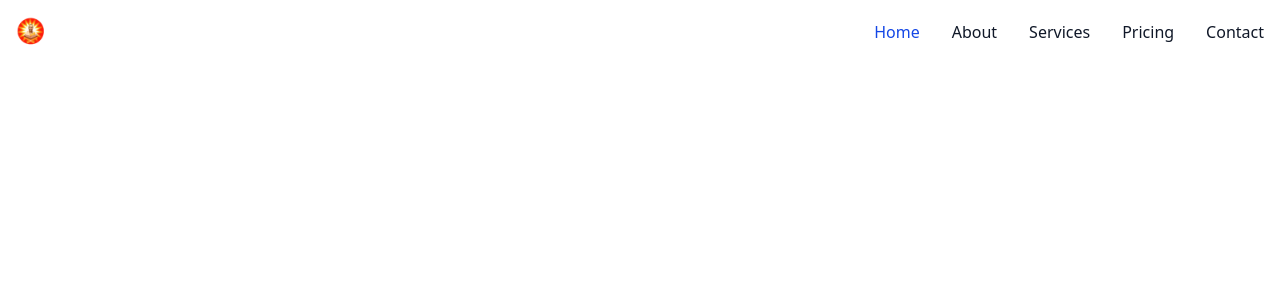
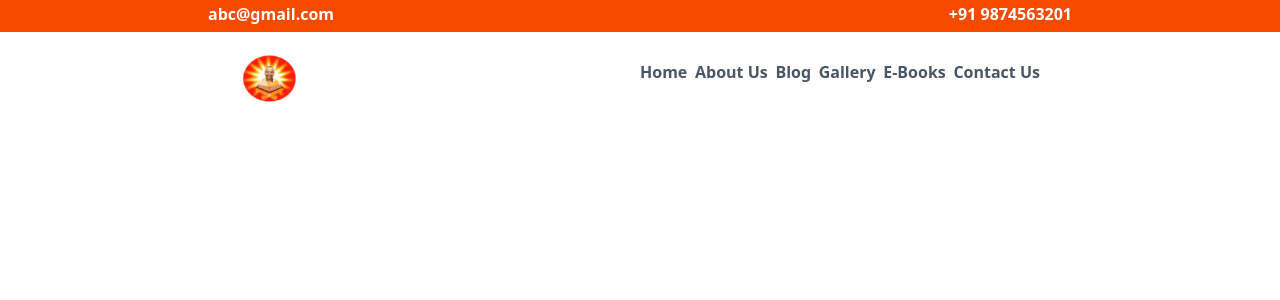
Before and after one commit to dev-ankit24/task, a React (Vite) app: page / in a window 1280 px wide. Shown: the top 300 px of the page. Built offline with nearby package versions, Linux system fonts and the light colour scheme.

Commit message:
create navbar

```diff
--- a/package.json
+++ b/package.json
@@ -11,6 +11,7 @@
   },
   "dependencies": {
     "@tailwindcss/vite": "^4.0.13",
+    "lucide-react": "^0.479.0",
     "react": "^19.0.0",
     "react-dom": "^19.0.0",
     "react-router-dom": "^7.3.0",
--- a/src/componets/Navbar.jsx
+++ b/src/componets/Navbar.jsx
@@ -1,45 +1,52 @@
-import React from 'react'
+import React, { useEffect, useRef, useState } from 'react'
 import logo from  "../assets/logo.png"
+import { Menu, X } from 'lucide-react';
+import { Link, NavLink } from 'react-router-dom'
+import Navlinks from './partials/Navliks'
 export default function Navbar() {
+    const [isOpen,setIsOpen] = useState(false)
+
+    const toggle= ()=>{
+     setIsOpen(!isOpen)
+     }
+
   return (
     <>
+        <div className='bg-orange-600 px-[2.5rem] h-8 flex flex-wrap justify-between md:px-[13rem]'>
+            <span>
+                <Link target='_blank' className='text-white font-semibold items-center align-middle hover:text-gray-300' to="mailto:abc@gmail.com">abc@gmail.com</Link>
+            </span>
+            <span>
+                <Link target='_blank' className='text-white font-semibold items-center align-middle hover:text-gray-300' to="tel:+91987456130">+91 9874563201</Link>
+            </span>
+        </div>
+        <header className='bg-black-500 flex-wrap sticky md:px-[15rem] top-0 z-[20] mx-auto flex w-full items-center justify-between border-gray-500 px-8 br '>
+            <div className="logo  h-15 w-18 mt-5">
+                <NavLink to={'/'}>
+                <img src={logo }className='w-16 h-14' alt="" srcset="" />
+                </NavLink>
+            </div>
+                <nav className='flex w-1/2 justify-end'>
+                <div className="md:flex hidden justify-between w-full  ">
+                    <Navlinks/>
+                </div>
+                <div className='md:hidden'>
+                    <button onClick={toggle }>
+                        {isOpen?<X/> :<Menu/>}
+                    </button>
+                </div>
+                </nav>
+                {
+                    isOpen&& (
+                        <div className='flex flex-col items-center basis-full'>
+                            <Navlinks/>
+                        </div>
+                    )
+                }
 
+        </header>
 
-<nav class="bg-white border-gray-200 dark:bg-gray-900">
-  <div class="max-w-screen-xl flex flex-wrap items-center justify-between mx-auto p-4">
-    <a href="https://flowbite.com/" class="flex items-center space-x-3 rtl:space-x-reverse">
-        <img src={logo} class="h-8" alt="Flowbite Logo" />
-        {/* <span class="self-center text-2xl font-semibold whitespace-nowrap dark:text-white">Flowbite</span> */}
-    </a>
-    <button data-collapse-toggle="navbar-default" type="button" class="inline-flex items-center p-2 w-10 h-10 justify-center text-sm text-gray-500 rounded-lg md:hidden hover:bg-gray-100 focus:outline-none focus:ring-2 focus:ring-gray-200 dark:text-gray-400 dark:hover:bg-gray-700 dark:focus:ring-gray-600" aria-controls="navbar-default" aria-expanded="false">
-        <span class="sr-only">Open main menu</span>
-        <svg class="w-5 h-5" aria-hidden="true" xmlns="http://www.w3.org/2000/svg" fill="none" viewBox="0 0 17 14">
-            <path stroke="currentColor" stroke-linecap="round" stroke-linejoin="round" stroke-width="2" d="M1 1h15M1 7h15M1 13h15"/>
-        </svg>
-    </button>
-    <div class="hidden w-full md:block md:w-auto" id="navbar-default">
-      <ul class="font-medium flex flex-col p-4 md:p-0 mt-4 border border-gray-100 rounded-lg bg-gray-50 md:flex-row md:space-x-8 rtl:space-x-reverse md:mt-0 md:border-0 md:bg-white dark:bg-gray-800 md:dark:bg-gray-900 dark:border-gray-700">
-        <li>
-          <a href="#" class="block py-2 px-3 text-white bg-blue-700 rounded-sm md:bg-transparent md:text-blue-700 md:p-0 dark:text-white md:dark:text-blue-500" aria-current="page">Home</a>
-        </li>
-        <li>
-          <a href="#" class="block py-2 px-3 text-gray-900 rounded-sm hover:bg-gray-100 md:hover:bg-transparent md:border-0 md:hover:text-blue-700 md:p-0 dark:text-white md:dark:hover:text-blue-500 dark:hover:bg-gray-700 dark:hover:text-white md:dark:hover:bg-transparent">About</a>
-        </li>
-        <li>
-          <a href="#" class="block py-2 px-3 text-gray-900 rounded-sm hover:bg-gray-100 md:hover:bg-transparent md:border-0 md:hover:text-blue-700 md:p-0 dark:text-white md:dark:hover:text-blue-500 dark:hover:bg-gray-700 dark:hover:text-white md:dark:hover:bg-transparent">Services</a>
-        </li>
-        <li>
-          <a href="#" class="block py-2 px-3 text-gray-900 rounded-sm hover:bg-gray-100 md:hover:bg-transparent md:border-0 md:hover:text-blue-700 md:p-0 dark:text-white md:dark:hover:text-blue-500 dark:hover:bg-gray-700 dark:hover:text-white md:dark:hover:bg-transparent">Pricing</a>
-        </li>
-        <li>
-          <a href="#" class="block py-2 px-3 text-gray-900 rounded-sm hover:bg-gray-100 md:hover:bg-transparent md:border-0 md:hover:text-blue-700 md:p-0 dark:text-white md:dark:hover:text-blue-500 dark:hover:bg-gray-700 dark:hover:text-white md:dark:hover:bg-transparent">Contact</a>
-        </li>
-      </ul>
-    </div>
-  </div>
-</nav>
-
-    </>
+   </>
 
   )
 }
--- /dev/null
+++ b/src/componets/partials/Navliks.jsx
@@ -0,0 +1,15 @@
+import React from 'react'
+import { NavLink } from 'react-router-dom'
+
+export default function Navlinks() {
+  return (
+<>
+ <NavLink className="text-gray-600 md:text-gray-600 hover:text-orange-500 md:hover:text-orange-500 font-semibold" to="/">Home</NavLink>
+ <NavLink className="text-gray-600 md:text-gray-600 hover:text-orange-500 md:hover:text-orange-500 font-semibold" to="/about">About Us </NavLink>
+ <NavLink className="text-gray-600 md:text-gray-600 hover:text-orange-500 md:hover:text-orange-500 font-semibold" to="/blog">Blog </NavLink>
+ <NavLink className="text-gray-600 md:text-gray-600 hover:text-orange-500 md:hover:text-orange-500 font-semibold" to="/ga/lery">Gallery</NavLink>
+ <NavLink className="text-gray-600 md:text-gray-600 hover:text-orange-500 md:hover:text-orange-500 font-semibold" to="/books">E-Books</NavLink>
+ <NavLink className="text-gray-600 md:text-gray-600 hover:text-orange-500 md:hover:text-orange-500 font-semibold" to="/contact">Contact Us</NavLink>
+</>
+  )
+}
--- a/src/index.css
+++ b/src/index.css
@@ -1 +1,6 @@
 @import "tailwindcss";
+
+/* Navbar css start */
+.nav-webkit{
+  -webkit-text-stroke: 1px #ffffff;
+}
```
Also changed, not shown: 1 other file (tests, documents, lock files or other folders).
